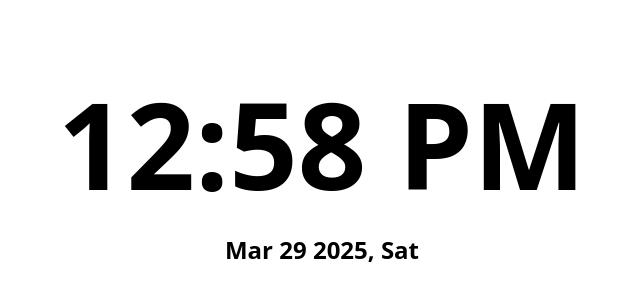
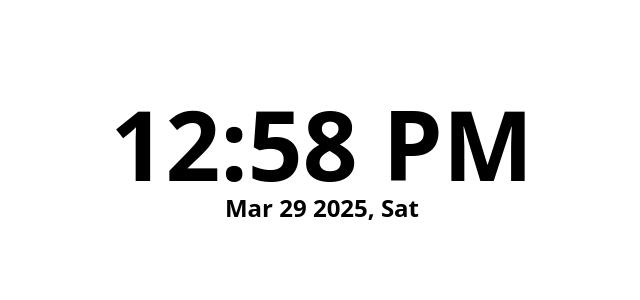
Before and after one commit to xyzarivera/sumika, a Svelte app: page / in a window 1280 px wide. Shown: the part 240-540 px from the top of the page, without its empty margins (318-958 px from the left). Built offline with nearby package versions, Linux system fonts and the light colour scheme.

Commit message:
use predefined value for font size

```diff
--- a/src/renderer/src/components/Clock.svelte
+++ b/src/renderer/src/components/Clock.svelte
@@ -21,6 +21,6 @@
 
 <section class="text-center">
   <h1 hidden>datetime today</h1>
-  <p class="text-[120px] font-bold">{displayedTime}</p>
+  <p class="text-8xl font-bold">{displayedTime}</p>
   <p class="text-2xl font-semibold">{displayedDate}</p>
 </section>
```
